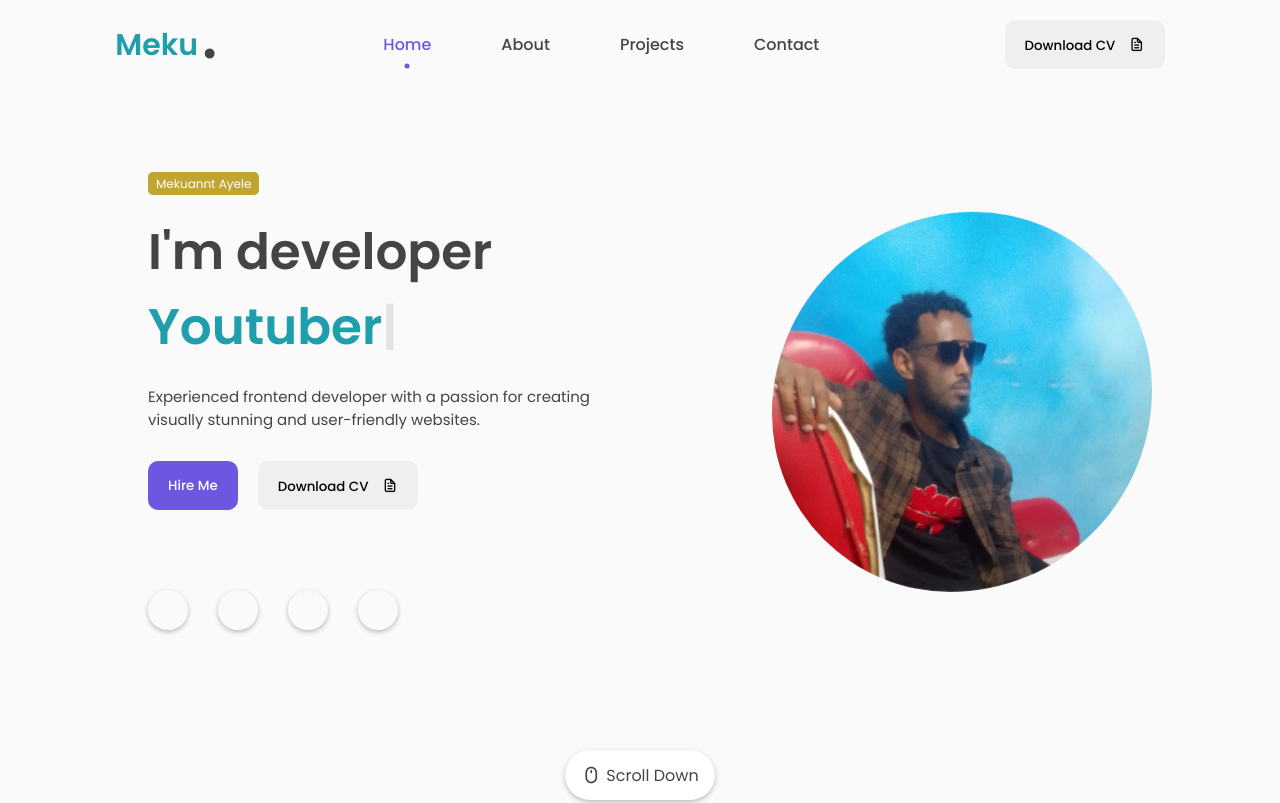
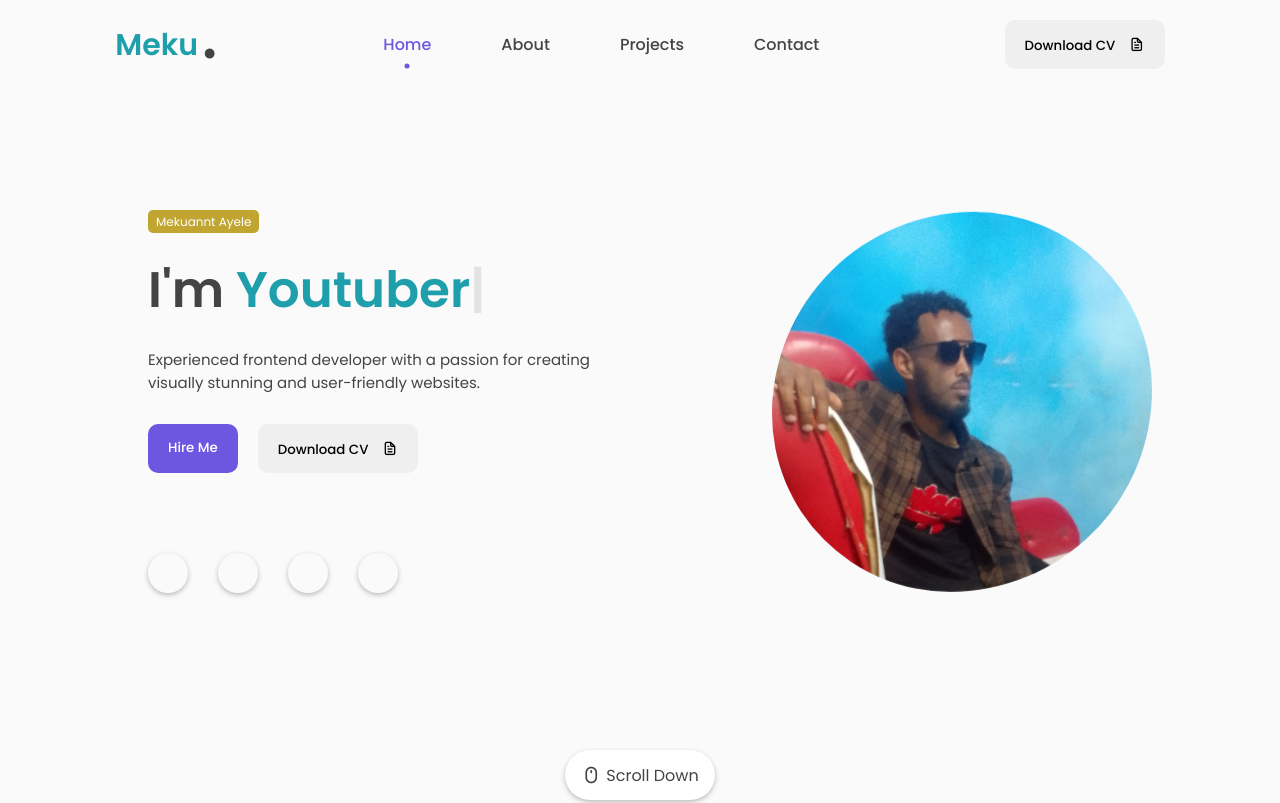
Before and after one commit to mekuannta/personal-portfolio, a plain HTML site: page index.html in a window 1280 px wide. Shown: the top 803 px of the page. Drawn offline with nearby package versions, Linux system fonts and the light colour scheme.

Commit message:
index.html

```diff
--- a/index.html
+++ b/index.html
@@ -64,7 +64,7 @@
               <span>Mekuannt Ayele</span>
             </div>
             <div class="featured-name">
-              <p>I'm developer <span class="typedText"></span></p>
+              <p>I'm  <span class="typedText"></span></p>
             </div>
             <div class="featured-text-info">
               <p>
```
